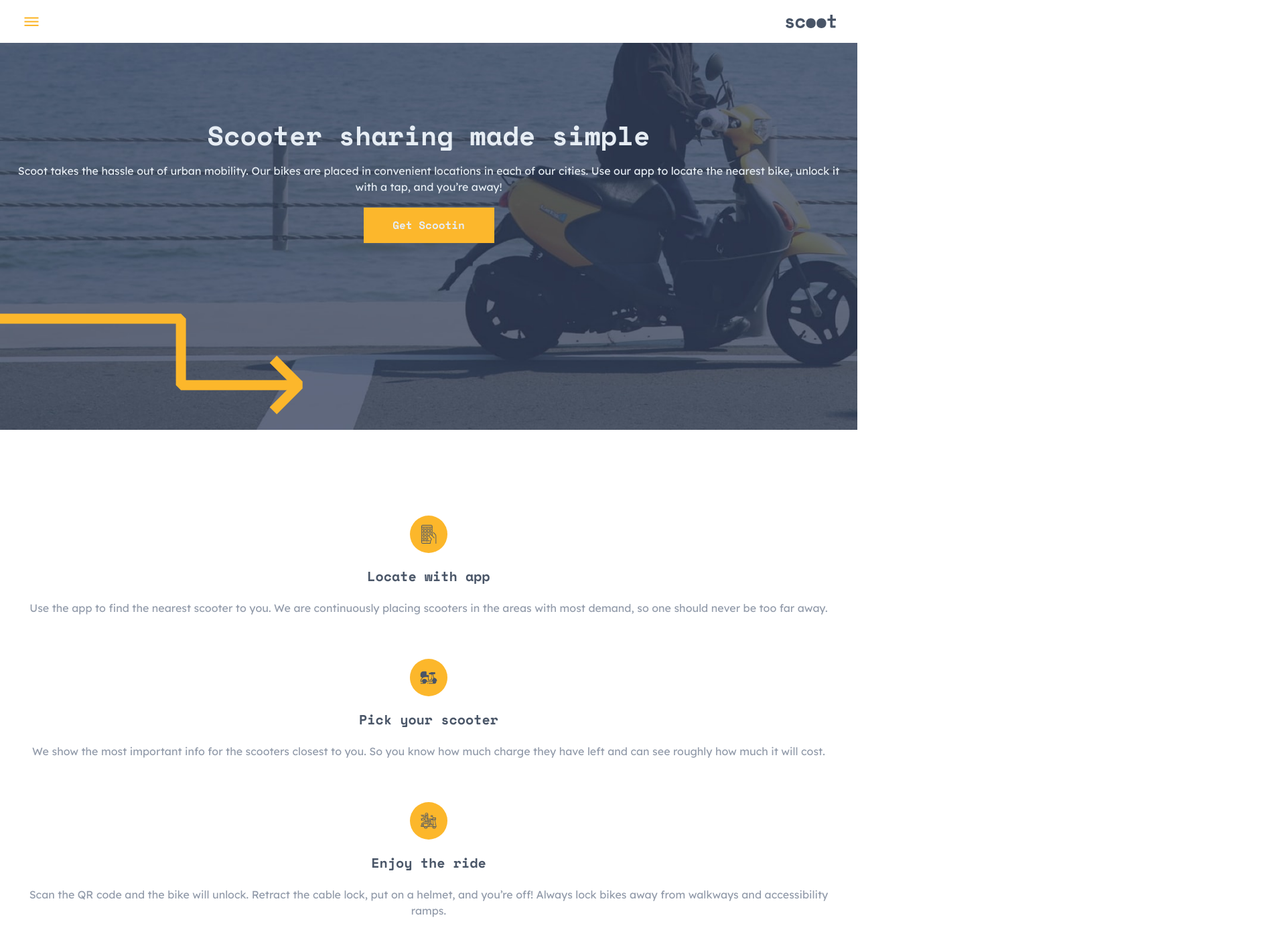
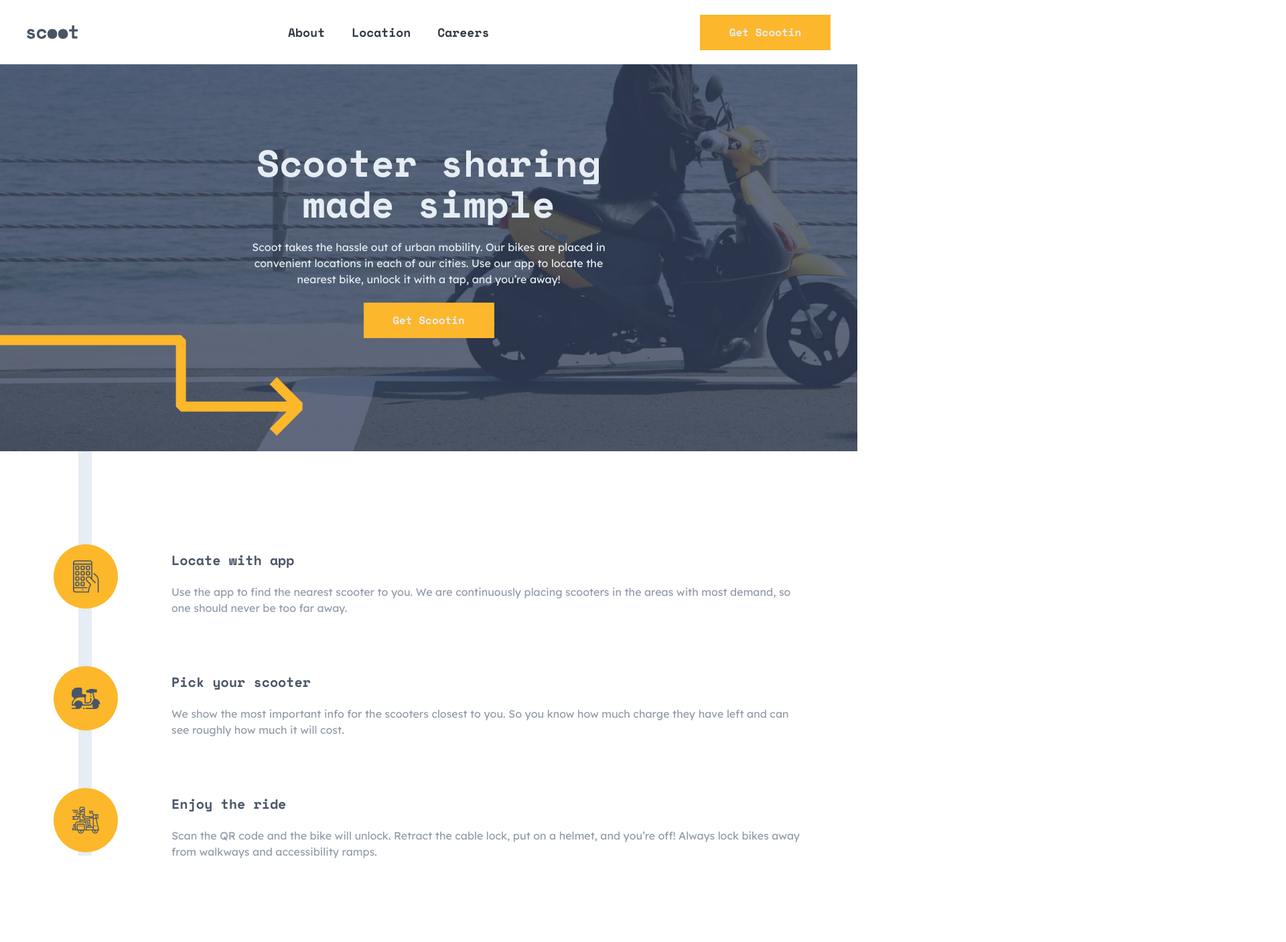
Before and after one commit to shibuwd/Scoot-multi-page-website, a plain HTML site: page index.html in a window 1280 px wide. Shown: the top 1407 px of the page at 67% size, 1920 px wide, since content can reach past the window. Drawn offline with nearby package versions, Linux system fonts and the light colour scheme.

Commit message:
add style for tablet home page

```diff
--- a/css/style.css
+++ b/css/style.css
@@ -100,26 +100,8 @@
     color: var(--yellow);
     border: 3px solid var(--yellow);
 }
-
-
  /* end global style */
 
-
-/* .nav-bar {
-    display: flex;
-    justify-content: space-between;
-}
-
-.nav-list {
-    display: flex;
-}
-
-.nav-item {
-    display: flex;
-    align-items: center;
-    justify-content: space-between;
-    gap: 2rem;
-} */
 
 /* header section */
 #header {
@@ -234,11 +216,20 @@
 .nav-btn {
     display: none;
 }
+
+.right-arrow .circle {
+    display: none;
+}
+
+
 /*end header section */
 
 
 /* hero section */
 .hero-container {
+    display: flex;
+    align-items: center;
+    justify-content: center;
     position: relative;
 }
 
@@ -261,7 +252,7 @@
 .hero-desc p {
     text-align: center;
     color: var(--light-grey);
-    padding: 1.2rem 0;
+    padding: 1.4rem 0;
 }
 
 .right-arrow {
@@ -445,3 +436,151 @@
 .social-icons a:focus {
     color: var(--snow);
 }
+/* end footer section */
+
+
+/* media query */
+@media only screen and (min-width: 768px) {
+    #header .hamburger {
+    display: none;
+    }
+
+    .nav-item .btn {
+    display: none;
+    }
+
+    .nav-btn {
+    display: inline-block;
+    }
+
+    #header .nav-list .nav-item {
+    position: initial;
+    display: flex;
+    flex-direction: row;
+    height: auto;
+    width: 100%;
+    gap: 2.5rem;
+    background-color: transparent;
+    }
+
+#header .nav-bar {
+    flex-direction: row;
+    width: 100%;
+    height: 6rem;
+    padding: 1.8rem 2.5rem;
+}
+
+.nav-list {
+    display: flex;
+}
+
+#header .nav-list .nav-item {
+    display: flex;
+    align-items: center;
+    justify-content: space-between;
+}
+
+#header .nav-list .nav-item {
+    margin-top: 0rem;
+    padding: 0;
+}
+
+#header .nav-list .nav-item li a {
+    color: var(--dark);
+    transition: .6s cubic-bezier(0.37, 0, 0.63, 1);
+}
+
+#header .nav-list .nav-item li a:hover,
+#header .nav-list .nav-item li a:focus {
+    color: var(--yellow);
+}
+
+.hero-desc .text h1 {
+    font-size: var(--fs-v1-700);
+    width: 575px;
+}
+
+.hero-desc .text p {
+    width: 575px;
+}
+
+.services {
+    padding: 6rem 5rem;
+}
+
+.service {
+    flex-direction: row;
+    justify-content: flex-start;
+    position: relative;
+}
+
+.service .line {
+    position: absolute;
+    height: 512px;
+    width: 20px;
+    background-color: var(--light-grey);
+    z-index: -1;
+    top: -23rem;
+    left: 2.3rem;
+}
+
+.service .icon img {
+    width: 96px;
+}
+
+.service-text {
+    margin-left: 5rem;
+}
+
+.service-text h2,
+.service-text p {
+    text-align: left;
+    width: 100%;
+}
+
+.facility picture {
+    transform: scale(1);
+    right: 0%;
+    left: 20%;
+    margin-top: 10rem;
+}
+
+.plot-2 picture {
+    transform: scale(.5);
+    left: -25%;
+    margin-top: -6rem;
+}
+
+.plot-3 picture {
+    transform: scale(1);
+    left: 45%;
+    margin-top: 2.4rem;
+}
+
+.signup picture {
+    position: absolute;
+    bottom: 0;
+}
+
+
+.footer-info {
+    display: flex;
+    flex-direction: row;
+    justify-content: space-between;
+    height: 100px;
+    padding: 0 2rem;
+}
+
+.nav-links {
+    flex-direction: row;
+    margin: 0;
+}
+
+.social-icons {
+    margin: 0;
+}
+
+
+
+
+}
--- a/index.html
+++ b/index.html
@@ -39,9 +39,9 @@
                                 <a class="btn" href="#">Get Scootin</a>
                             </ul>
                         </div>
-                        <!-- <div class="nav-btn">
+                        <div class="nav-btn">
                             <a class="btn" href="">Get Scootin</a>
-                        </div> -->
+                        </div>
                     </div>
                 </nav>
             </div>
@@ -60,8 +60,7 @@
                             <p>Scoot takes the hassle out of urban mobility. Our bikes are placed in convenient
                                 locations in
                                 each of our cities. Use our app to locate the nearest bike, unlock it with a tap, and
-                                you’re
-                                away!
+                                you’re away!
                             </p>
                         </div>
                         <a class="btn" href="#">Get Scootin</a>
@@ -79,7 +78,6 @@
     </header>
     <!-- end header section -->
 
-
     <!-- main section -->
     <main>
         <div class="main-container">
@@ -88,6 +86,7 @@
             <section>
                 <div class="services">
                     <div class="service">
+                        <div class="line"></div>
                         <div class="icon">
                             <img src="./assets/icons/locate.svg" alt="">
                         </div>
@@ -98,8 +97,8 @@
                             </p>
                         </div>
                     </div>
-
                     <div class="service">
+                        <div class="line"></div>
                         <div class="icon">
                             <img src="./assets/icons/scooter2.svg" alt="">
                         </div>
@@ -110,8 +109,8 @@
                             </p>
                         </div>
                     </div>
-
                     <div class="service">
+                        <div class="line"></div>
                         <div class="icon">
                             <img src="./assets/icons/ride.svg" alt="">
                         </div>
@@ -141,8 +140,7 @@
                             <h3>Easy to use riding telemetry</h3>
                             <p>The Scoot app is available with riding telemetry. This means it can show you your average
                                 speed, how long you've been using the scooter, your traveling distance, and many more
-                                things
-                                all in an easy to use app.
+                                things all in an easy to use app.
                             </p>
                         </div>
                         <a class="btn" href="">learn more</a>
@@ -159,10 +157,8 @@
                         <div class="facility-text">
                             <h3>Coming to a city near you</h3>
                             <p>Scoot is available in 4 major cities so far. We’re expanding rapidly, so be sure to let
-                                us
-                                know if you want to see us in your hometown. We’re aiming to let our scooters loose on
-                                23
-                                cities over the coming year.
+                                us know if you want to see us in your hometown. We’re aiming to let our scooters loose
+                                on 23 cities over the coming year.
                             </p>
                         </div>
                         <a class="btn" href="">learn more</a>
@@ -179,10 +175,8 @@
                         <div class="facility-text">
                             <h3>Zero hassle payments</h3>
                             <p>Our payment is as easy as one two three. We accept most credit cards and debit cards. You
-                                can
-                                also link your PayPal account inside the app. Need to pay later? No worries! You can
-                                defer
-                                payment for up to a month.
+                                can also link your PayPal account inside the app. Need to pay later? No worries! You can
+                                defer payment for up to a month.
                             </p>
                         </div>
                         <a class="btn" href="">learn more</a>
@@ -214,8 +208,6 @@
     </main>
     <!-- end main section -->
 
-
-
     <!-- footer section -->
     <footer>
         <div class="footer-container">
@@ -243,23 +235,7 @@
             </div>
         </div>
     </footer>
-
-
-
-
-
-
-
-
-
-
-
-
-
-
-
-
-
+    <!-- end footer section -->
     <script src="./js/app.js"></script>
 </body>
 
```
